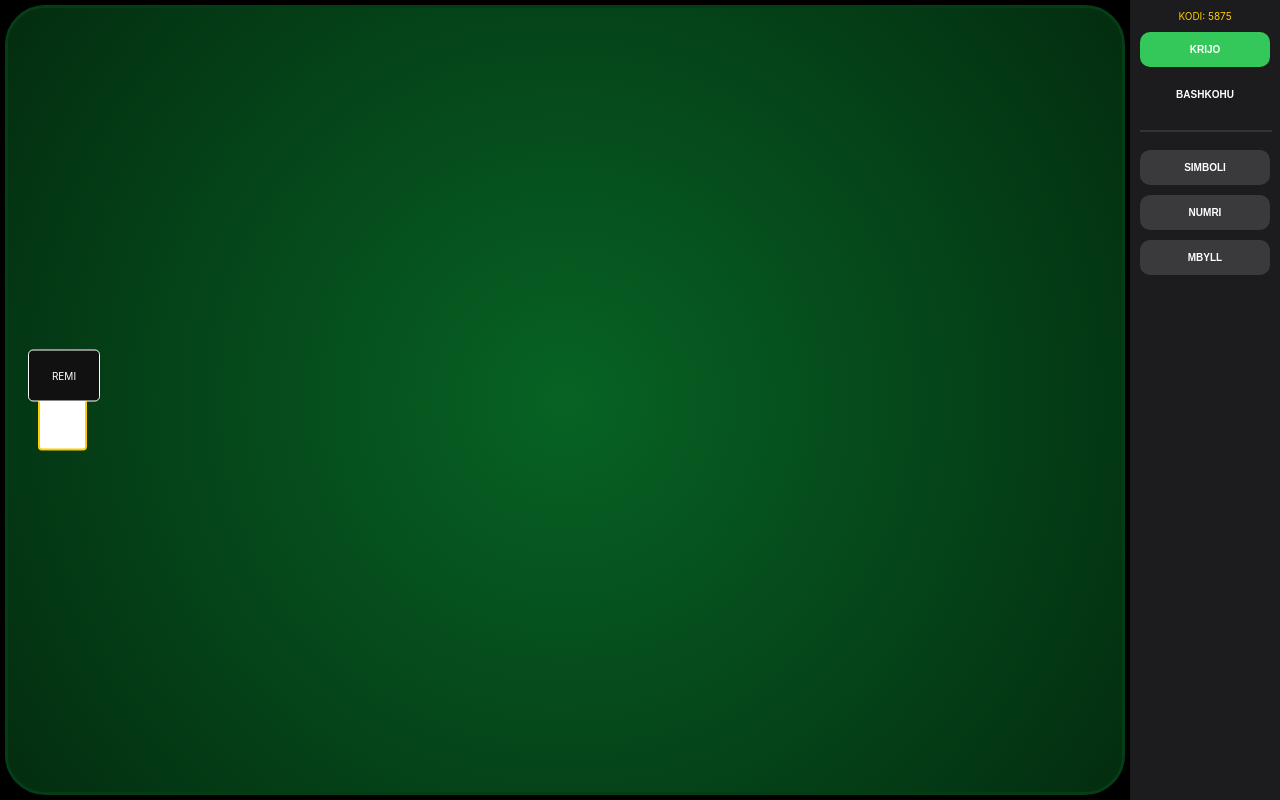
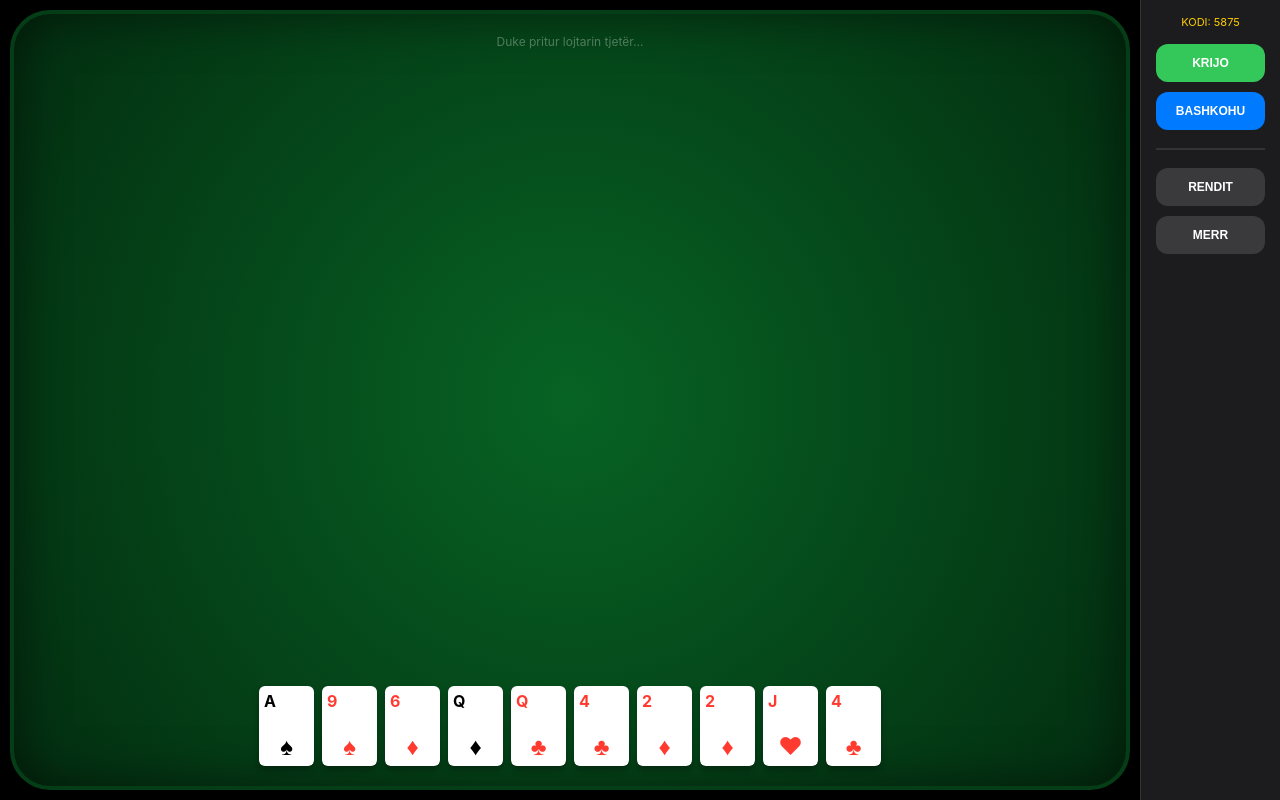
Before and after one commit to saiko003/remi-71, a plain HTML site: page zion.html in a window 1280 px wide. Both pictures are taken after a click on the button "KRIJO". Drawn offline with nearby package versions, Linux system fonts and the light colour scheme; no server answers.

Commit message:
zion.html

```diff
--- a/zion.html
+++ b/zion.html
@@ -5,149 +5,191 @@
     <meta name="viewport" content="width=device-width, initial-scale=1.0, maximum-scale=1.0, user-scalable=no, viewport-fit=cover">
     <meta name="apple-mobile-web-app-capable" content="yes">
     <meta name="apple-mobile-web-app-status-bar-style" content="black-translucent">
-    <title>REMI 71 ONLINE</title>
+    <title>REMI 71 PRO</title>
     <script src="https://cdn.socket.io/4.7.2/socket.io.min.js"></script>
     <style>
         :root { --red: #ff3b30; --gold: #ffcc00; --felt: #076324; --green: #34c759; }
+        * { box-sizing: border-box; -webkit-tap-highlight-color: transparent; }
+
         body {
-            font-family: -apple-system, system-ui; background: #000; color: white; margin: 0;
-            height: 100vh; display: flex; flex-direction: row; overflow: hidden;
+            margin: 0; padding: 0; background: #000; font-family: -apple-system, sans-serif;
+            height: 100vh; display: flex; overflow: hidden; color: white;
         }
-        /* Detyrim Landscape */
-        @media screen and (orientation: portrait) { #rotate { display: flex; } }
-        #rotate { display: none; position: fixed; inset: 0; background: #000; z-index: 9999; flex-direction: column; justify-content: center; align-items: center; }
 
-        .table {
-            flex-grow: 1; background: radial-gradient(circle, var(--felt) 0%, #032d10 100%);
-            border-radius: 40px; margin: 5px; position: relative; border: 3px solid #043d16;
+        /* Overlay për rrotullim */
+        @media screen and (orientation: portrait) { #rotate-notice { display: flex; } }
+        #rotate-notice {
+            display: none; position: fixed; inset: 0; background: #111; z-index: 9999;
+            flex-direction: column; justify-content: center; align-items: center; text-align: center;
         }
-        .side-panel { width: 130px; background: #1c1c1e; display: flex; flex-direction: column; gap: 10px; padding: 10px; }
+
+        /* Tavolina Landscape */
+        .game-container {
+            flex: 1; position: relative; background: radial-gradient(circle, var(--felt) 0%, #032d10 100%);
+            margin: 10px; border-radius: 40px; border: 4px solid #043d16; box-shadow: inset 0 0 50px rgba(0,0,0,0.5);
+            display: flex; flex-direction: column; justify-content: space-between; padding: 20px;
+        }
+
+        /* Paneli i kontrollit anash */
+        .sidebar {
+            width: 140px; background: #1c1c1e; display: flex; flex-direction: column;
+            gap: 10px; padding: 15px; border-left: 1px solid #333;
+        }
+
+        .card-slot { display: flex; gap: 8px; justify-content: center; min-height: 80px; }
 
         .card {
-            width: 50px; height: 75px; background: #fff; border-radius: 6px; color: black;
-            display: flex; flex-direction: column; justify-content: space-between;
-            padding: 5px; font-weight: 700; font-size: 12px; position: relative;
+            width: 55px; height: 80px; background: white; border-radius: 6px; color: black;
+            font-weight: bold; display: flex; flex-direction: column; justify-content: space-between;
+            padding: 5px; box-shadow: 0 4px 6px rgba(0,0,0,0.3); position: relative;
         }
         .card.red { color: var(--red); }
-        .card.linked { border: 2px solid var(--green); box-shadow: 0 0 10px var(--green); }
         .card.xhoker { background: var(--gold); }
 
-        .hand { position: absolute; bottom: 10px; left: 50%; transform: translateX(-50%); display: flex; gap: 5px; }
-        .ai-hand { position: absolute; top: 10px; left: 50%; transform: translateX(-50%); display: flex; gap: -20px; }
-        .card-back { width: 30px; height: 45px; background: #2c2c2e; border: 1px solid white; border-radius: 4px; }
+        .toka {
+            position: absolute; top: 50%; left: 50%; transform: translate(-50%, -50%);
+            width: 100px; height: 100px; display: flex; justify-content: center; align-items: center;
+        }
 
-        .deck-area { position: absolute; left: 20px; top: 50%; transform: translateY(-50%); }
-        .stiva { width: 70px; height: 50px; background: #111; border: 1px solid white; border-radius: 5px; display: flex; justify-content: center; align-items: center; font-size: 10px; z-index: 2; position: relative; }
-        .jackpot { width: 45px; height: 65px; background: white; border: 2px solid var(--gold); border-radius: 4px; margin-top: -20px; margin-left: 10px; color: black; display: flex; align-items: flex-end; justify-content: center; font-size: 10px; }
+        .btn {
+            padding: 12px; border: none; border-radius: 12px; color: white;
+            font-weight: bold; font-size: 12px; cursor: pointer; text-align: center;
+        }
+        .btn-green { background: var(--green); }
+        .btn-blue { background: #007aff; }
+        .btn-gray { background: #3a3a3c; }
 
-        .toka { position: absolute; inset: 0; pointer-events: none; }
-        button { padding: 12px; border: none; border-radius: 10px; background: #3a3a3c; color: white; font-weight: bold; font-size: 10px; }
-        .status { font-size: 10px; color: var(--gold); text-align: center; }
+        #status-bar { font-size: 11px; color: var(--gold); text-align: center; margin-bottom: 5px; }
     </style>
 </head>
 <body>
 
-<div id="rotate"><h2>🔄 Ktheje telefonin anash</h2></div>
-
-<div class="table">
-    <div class="ai-hand" id="ai-hand"></div>
-    <div class="deck-area" onclick="merrLeter()">
-        <div class="stiva">REMI</div>
-        <div id="jackpot-area" class="jackpot"></div>
-    </div>
-    <div id="toka" class="toka"></div>
-    <div class="hand" id="my-hand"></div>
+    <div id="rotate-notice">
+        <div style="font-size: 50px;">🔄</div>
+        <h2>Ktheje telefonin anash</h2>
+        <p>Për të luajtur, duhet ta mbash telefonin horizontalisht.</p>
     </div>
 
-<div class="side-panel">
-    <div class="status" id="status">Shtyp ONLINE</div>
-    <button onclick="krijoDhomen()" style="background: var(--green)">KRIJO</button>
-    <button onclick="bashkohuDhomen()" style="background: var(--ios-blue)">BASHKOHU</button>
-    <hr style="width:100%; border:0.5px solid #333">
-    <button onclick="renditSipasSimbolit()">SIMBOLI</button>
-    <button onclick="renditSipasNumrit()">NUMRI</button>
-    <button id="btn-mbyll" onclick="mbyllLoje()">MBYLL</button>
+    <div class="game-container">
+        <div class="card-slot" id="oponent-hand">
+            <div style="opacity: 0.3; font-size: 12px;">Duke pritur lojtarin tjetër...</div>
+        </div>
+
+        <div class="toka" id="toka-display"></div>
+
+        <div class="card-slot" id="my-hand"></div>
+    </div>
+
+    <div class="sidebar">
+        <div id="status-bar">STATUSI: OFFLINE</div>
+        <button class="btn btn-green" onclick="krijoDhomen()">KRIJO</button>
+        <button class="btn btn-blue" onclick="futuDhomen()">BASHKOHU</button>
+        <hr style="width:100%; border: 0.5px solid #333;">
+        <button class="btn btn-gray" onclick="renditSipasNumrit()">RENDIT</button>
+        <button class="btn btn-gray" id="btn-merr" onclick="merrLeter()">MERR</button>
     </div>
 
     <script>
-    const socket = io("https://remi-71-server.onrender.com"); // Ky do jetë linku i serverit tënd
-    let roomID = "";
-    let dora = [], stiva = [], toka = [], jackpot = null;
-    const vlerat = ['A','2','3','4','5','6','7','8','9','10','J','Q','K'];
+        // --- LIDHJA ME SERVERIN (NDRYSHO LINKUN KETU) ---
+        const socket = io("https://remi-71.onrender.com");
 
-    // --- LOGJIKA ONLINE ---
+        let roomID = null;
+        let dora = [];
+        let toka = [];
+        const simbolet = ['♥', '♦', '♣', '♠'];
+        const vlerat = ['A', '2', '3', '4', '5', '6', '7', '8', '9', '10', 'J', 'Q', 'K'];
+
+        // Funksionet e dhomave
         function krijoDhomen() {
             roomID = Math.floor(1000 + Math.random() * 9000);
-        socket.emit('krijo', roomID);
-        document.getElementById('status').innerText = "KODI: " + roomID;
+            socket.emit('join-room', roomID);
+            document.getElementById('status-bar').innerText = "KODI: " + roomID;
+            filloLoje();
         }
 
-    function bashkohuDhomen() {
-        roomID = prompt("Shkruaj kodin e shokut:");
-        if(roomID) socket.emit('bashkohu', roomID);
+        function futuDhomen() {
+            const id = prompt("Shkruaj kodin e shokut:");
+            if(id) {
+                roomID = id;
+                socket.emit('join-room', roomID);
+                filloLoje();
+            }
         }
 
-    socket.on('fillo', (data) => {
-        dora = data.dora;
-        jackpot = data.jackpot;
-        document.getElementById('status').innerText = "Loja Filloi!";
+        // Logjika e lojes
+        function filloLoje() {
+            // Krijo nje dore fillestare me 10 letra
+            dora = [];
+            for(let i=0; i<10; i++) {
+                dora.push({
+                    v: vlerat[Math.floor(Math.random()*vlerat.length)],
+                    s: simbolet[Math.floor(Math.random()*simbolet.length)],
+                    color: (Math.random() > 0.5) ? 'red' : 'black'
+                });
+            }
             updateUI();
-    });
-
-    socket.on('mori-leter', () => { /* AI ose shoku mori leter */ });
-
-    socket.on('hodhi-leter', (leter) => {
-        toka.push(leter);
-        renderToka();
-        document.getElementById('status').innerText = "Rradha jote!";
-    });
-
-    // --- LOGJIKA E LOJES ---
-    function updateUI() {
-        const h = document.getElementById('my-hand');
-        h.innerHTML = "";
-        dora.forEach((c, i) => {
-            const div = document.createElement('div');
-            div.className = `card ${c.color} ${isLinked(i) ? 'linked' : ''} ${c.v==='XH'?'xhoker':''}`;
-            div.innerHTML = `<div>${c.v}</div><div style="align-self:center; font-size:20px">${c.s}</div>`;
-            div.onclick = () => hidhLetren(i);
-            h.appendChild(div);
-        });
-        document.getElementById('jackpot-area').innerText = jackpot.v + jackpot.s;
         }
 
-    function hidhLetren(i) {
-        if(dora.length <= 10) return;
-        let l = dora.splice(i, 1)[0];
-        socket.emit('hidh', { room: roomID, leter: l });
-        toka.push(l);
+        function updateUI() {
+            const handDiv = document.getElementById('my-hand');
+            handDiv.innerHTML = "";
+            dora.forEach((card, index) => {
+                const c = document.createElement('div');
+                c.className = `card ${card.color}`;
+                c.innerHTML = `<div>${card.v}</div><div style="align-self:center; font-size:24px;">${card.s}</div>`;
+                c.onclick = () => hidhLetren(index);
+                handDiv.appendChild(c);
+            });
+        }
+
+        function hidhLetren(index) {
+            if(dora.length <= 10) { alert("Merr leter perpara!"); return; }
+            const leter = dora.splice(index, 1)[0];
+            toka.push(leter);
+            socket.emit('hidh-leter', { roomID, leter });
             renderToka();
             updateUI();
-        document.getElementById('status').innerText = "Prisni shokun...";
         }
 
         function merrLeter() {
             if(dora.length > 10) return;
-        socket.emit('merr', roomID);
-        // Serveri do ktheje letren e re
+            const re = {
+                v: vlerat[Math.floor(Math.random()*vlerat.length)],
+                s: simbolet[Math.floor(Math.random()*simbolet.length)],
+                color: (Math.random() > 0.5) ? 'red' : 'black'
+            };
+            dora.push(re);
+            updateUI();
         }
 
         function renderToka() {
-        const t = document.getElementById('toka');
+            const t = document.getElementById('toka-display');
             t.innerHTML = "";
-        toka.forEach(l => {
-            const d = document.createElement('div');
-            d.style.position = "absolute";
-            d.style.left = "50%"; d.style.top = "50%";
-            d.className = `card ${l.color}`;
-            d.style.transform = `translate(-50%, -50%) rotate(${Math.random()*40-20}deg)`;
-            d.innerHTML = l.v + l.s;
-            t.appendChild(d);
-        });
+            if(toka.length > 0) {
+                const fundit = toka[toka.length - 1];
+                const c = document.createElement('div');
+                c.className = `card ${fundit.color}`;
+                c.style.position = "absolute";
+                c.innerHTML = `<div>${fundit.v}</div><div style="align-self:center;">${fundit.s}</div>`;
+                t.appendChild(c);
+            }
         }
 
-    function isLinked(i) { /* logjika e kontrollit */ return false; }
-    function renditSipasSimbolit() { dora.sort((a,b)=>a.s.localeCompare(b.s)); updateUI(); }
+        function renditSipasNumrit() {
+            dora.sort((a, b) => vlerat.indexOf(a.v) - vlerat.indexOf(b.v));
+            updateUI();
+        }
+
+        // Socket Events
+        socket.on('player-count', (count) => {
+            document.getElementById('status-bar').innerText = (count === 2) ? "LOJTARET: 2 (GATI)" : "DUKE PRITUR...";
+        });
+
+        socket.on('leter-e-hedhur', (leter) => {
+            toka.push(leter);
+            renderToka();
+        });
+
     </script>
 </body>
 </html>
```
Lines whose indentation alone changed are shown as unchanged.
